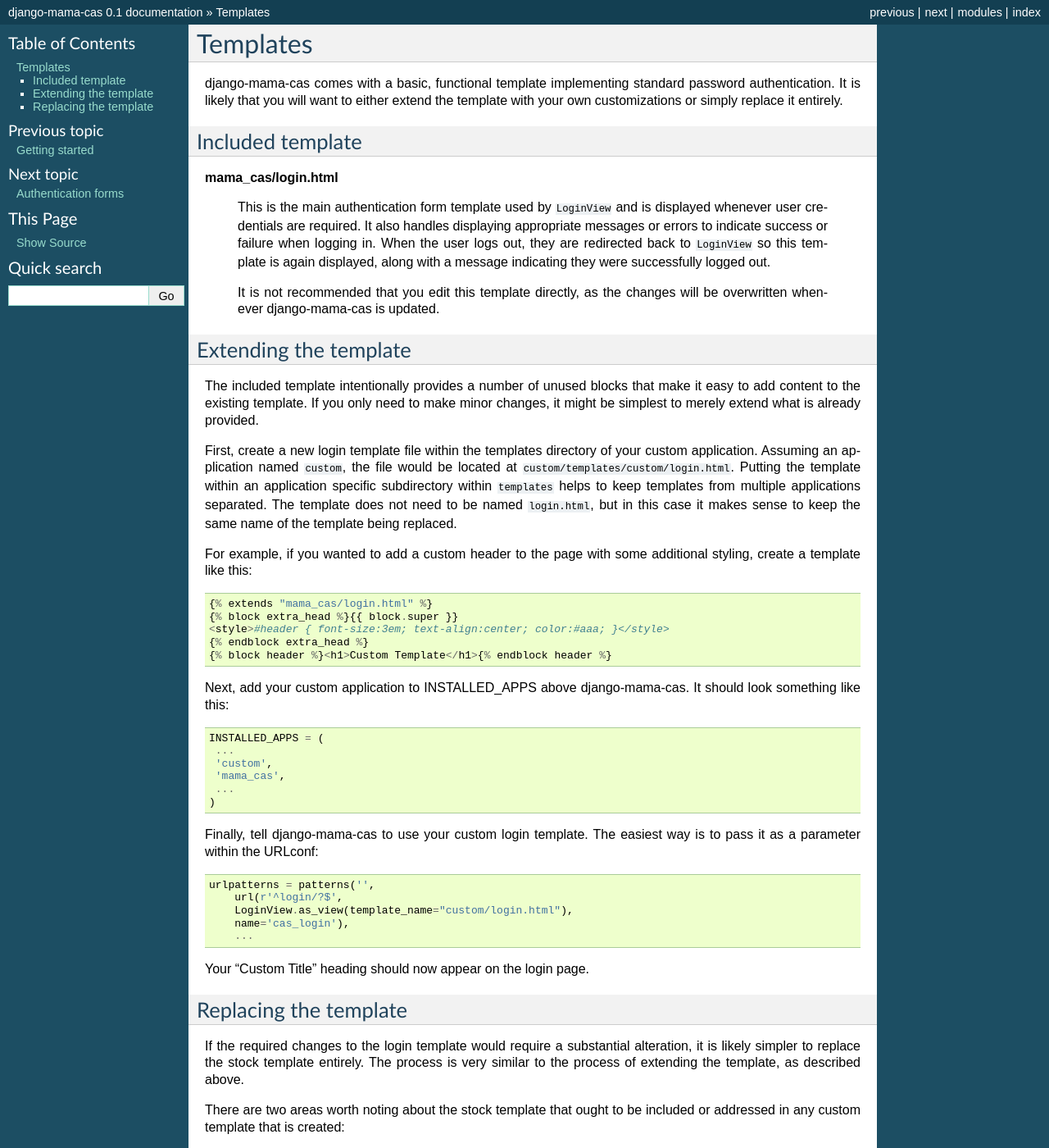
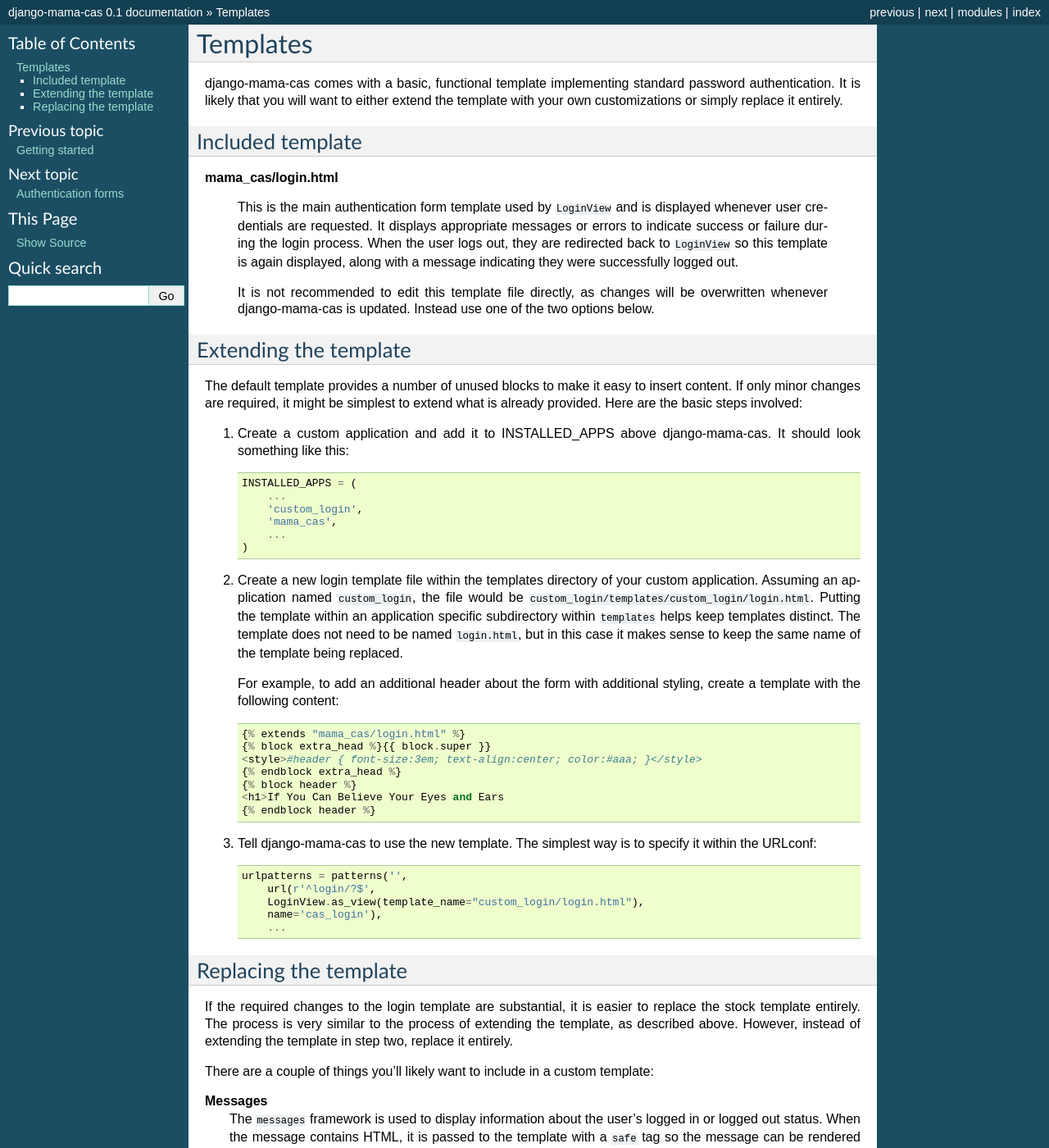
Before and after one commit to jbittel/django-mama-cas, a Sphinx documentation site: the page built from docs/templates.rst, in a window 1280 px wide and 1400 px high. Shown: the whole window at 82% size. Built offline with Sphinx 7.4.7, drawn with Linux system fonts in a browser that asks for light colours; some of the changed text lies outside the part shown.

```diff
--- a/docs/templates.rst
+++ b/docs/templates.rst
@@ -13,78 +13,78 @@ Included template
 **mama_cas/login.html**
 
    This is the main authentication form template used by ``LoginView`` and
-   is displayed whenever user credentials are required. It also handles
-   displaying appropriate messages or errors to indicate success or failure
-   when logging in. When the user logs out, they are redirected back to
+   is displayed whenever user credentials are requested. It displays
+   appropriate messages or errors to indicate success or failure during the
+   login process. When the user logs out, they are redirected back to
    ``LoginView`` so this template is again displayed, along with a message
    indicating they were successfully logged out.
 
-   It is not recommended that you edit this template directly, as the changes
-   will be overwritten whenever django-mama-cas is updated.
+   It is not recommended to edit this template file directly, as changes will
+   be overwritten whenever django-mama-cas is updated. Instead use one of the
+   two options below.
 
 Extending the template
 ----------------------
 
-The included template intentionally provides a number of unused blocks that
-make it easy to add content to the existing template. If you only need to
-make minor changes, it might be simplest to merely extend what is already
-provided.
+The default template provides a number of unused blocks to make it easy to
+insert content. If only minor changes are required, it might be simplest to
+extend what is already provided. Here are the basic steps involved:
 
-First, create a new login template file within the templates directory of
-your custom application. Assuming an application named ``custom``, the file
-would be located at ``custom/templates/custom/login.html``. Putting the
-template within an application specific subdirectory within ``templates``
-helps to keep templates from multiple applications separated. The template
-does not need to be named ``login.html``, but in this case it makes sense
-to keep the same name of the template being replaced.
+1. Create a custom application and add it to INSTALLED_APPS above
+   django-mama-cas. It should look something like this::
 
-For example, if you wanted to add a custom header to the page with some
-additional styling, create a template like this::
+      INSTALLED_APPS = (
+          ...
+          'custom_login',
+          'mama_cas',
+          ...
+      )
 
-   {% extends "mama_cas/login.html" %}
-   {% block extra_head %}{{ block.super }}
-   <style>#header { font-size:3em; text-align:center; color:#aaa; }</style>
-   {% endblock extra_head %}
-   {% block header %}<h1>Custom Template</h1>{% endblock header %}
+2. Create a new login template file within the templates directory of your
+   custom application. Assuming an application named ``custom_login``, the
+   file would be ``custom_login/templates/custom_login/login.html``.  Putting
+   the template within an application specific subdirectory within
+   ``templates`` helps keep templates distinct. The template does not need to
+   be named ``login.html``, but in this case it makes sense to keep the same
+   name of the template being replaced.
 
-Next, add your custom application to INSTALLED_APPS above django-mama-cas. It
-should look something like this::
+   For example, to add an additional header about the form with additional
+   styling, create a template with the following content::
 
-   INSTALLED_APPS = (
-    ...
-    'custom',
-    'mama_cas',
-    ...
-   )
+      {% extends "mama_cas/login.html" %}
+      {% block extra_head %}{{ block.super }}
+      <style>#header { font-size:3em; text-align:center; color:#aaa; }</style>
+      {% endblock extra_head %}
+      {% block header %}
+      <h1>If You Can Believe Your Eyes and Ears
+      {% endblock header %}
 
-Finally, tell django-mama-cas to use your custom login template. The easiest
-way is to pass it as a parameter within the URLconf::
+3. Tell django-mama-cas to use the new template. The simplest way is to
+   specify it within the URLconf::
 
-   urlpatterns = patterns('',
-       url(r'^login/?$',
-       LoginView.as_view(template_name="custom/login.html"),
-       name='cas_login'),
-       ...
-
-Your "Custom Title" heading should now appear on the login page.
+      urlpatterns = patterns('',
+          url(r'^login/?$',
+          LoginView.as_view(template_name="custom_login/login.html"),
+          name='cas_login'),
+          ...
 
 Replacing the template
 ----------------------
 
-If the required changes to the login template would require a substantial
-alteration, it is likely simpler to replace the stock template entirely. The
-process is very similar to the process of extending the template, as described
-above.
+If the required changes to the login template are substantial, it is easier to
+replace the stock template entirely. The process is very similar to the
+process of extending the template, as described above. However, instead of
+extending the template in step two, replace it entirely.
 
-There are two areas worth noting about the stock template that ought to be
-included or addressed in any custom template that is created:
+There are a couple of things you'll likely want to include in a custom
+template:
 
 **Messages**
    The ``messages`` framework is used to display information about the user's
    logged in or logged out status. When the message contains HTML, it is
    passed to the template with a ``safe`` tag so the message can be rendered
-   appropriately and the HTML is not stripped.
+   appropriately with the HTML intact.
 
 **Non-field errors**
-   The ``non_field_errors`` on the form must be displayed as that is how the
-   user is informed of authentication failures and other login problems.
+   The ``non_field_errors`` are how the user is informed of authentication
+   failures and other login problems.
```
Also changed, not shown: docs/forms.rst (+31 -29 lines), docs/getting-started.rst (+45 -17 lines), docs/index.rst (+8 -8 lines), docs/management-commands.rst (+8 -9 lines), docs/protocol.rst (+30 -19 lines), 1 other file.
